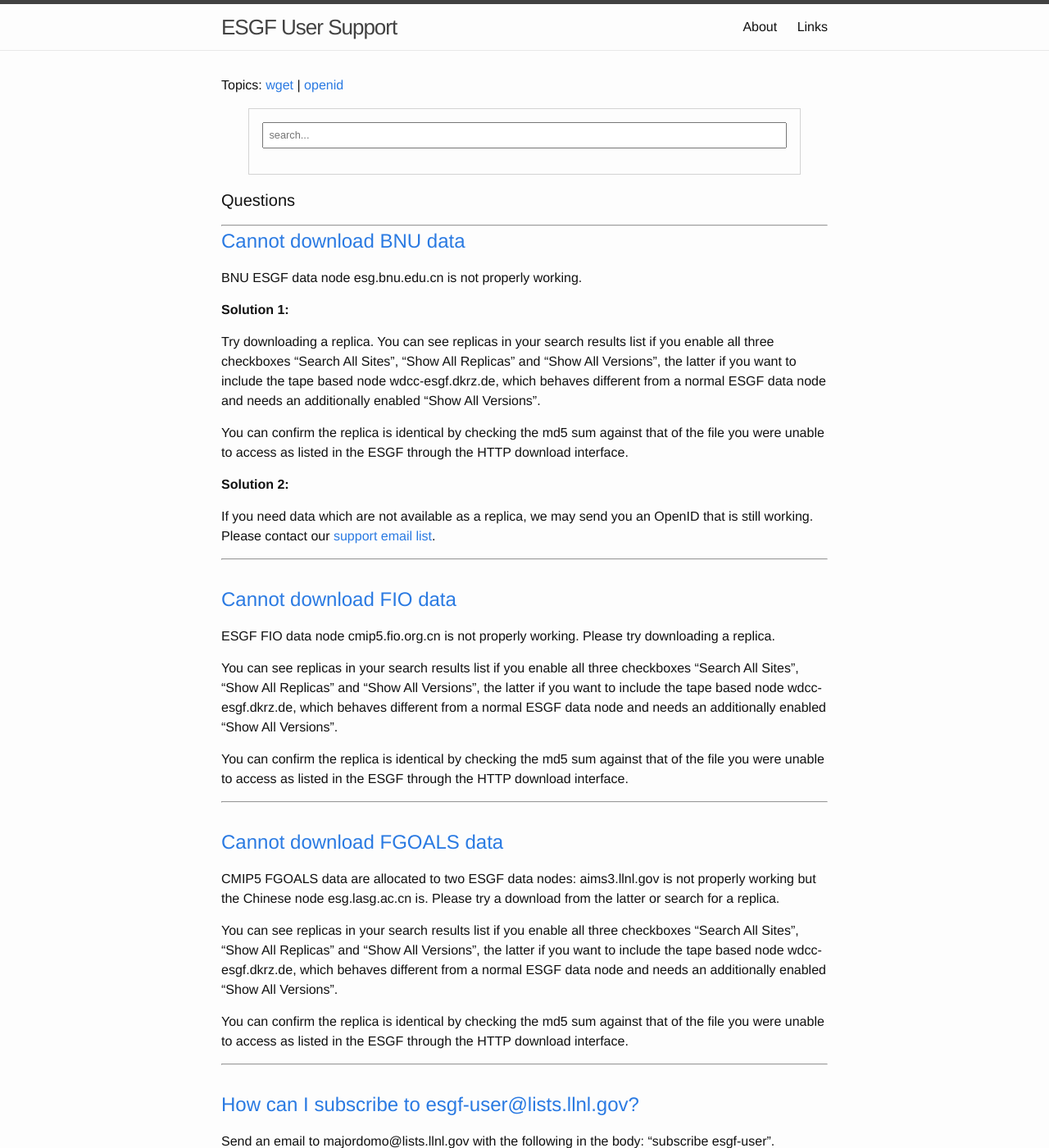
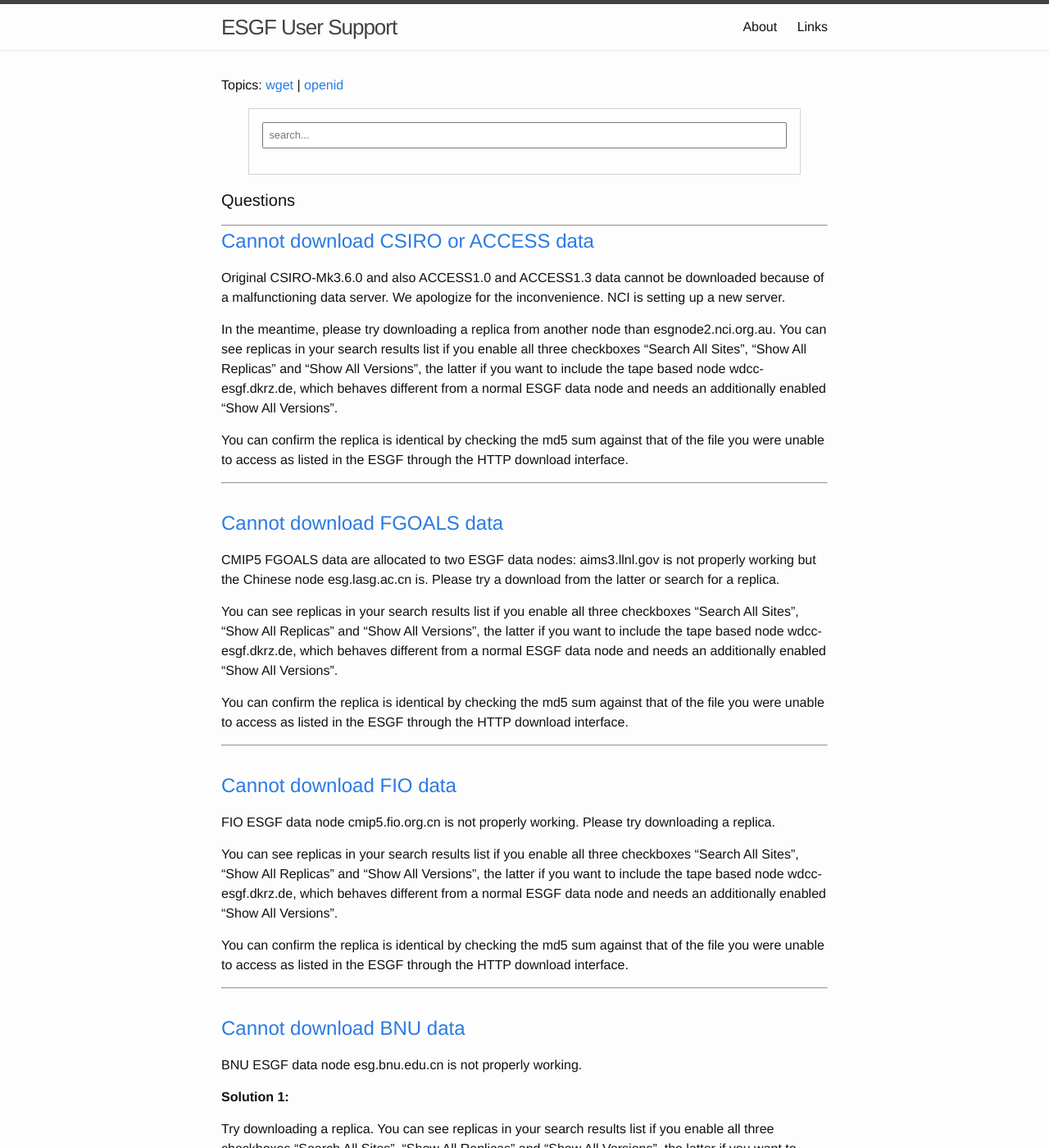
Before and after one commit to ESGF/esgf-swt, a Jekyll site: the page built from index.html, in a window 1280 px wide and 1400 px high. Shown: the whole window at 82% size. Built offline with Jekyll 4.4.1, drawn with Linux system fonts in a browser that asks for light colours; nearby versions of some CDN libraries; some of the changed text lies outside the part shown.

Commit message:
TR: Topics completed

```diff
--- a/_posts/2015-02-17-CSIRO-ACCESS-download-failed.markdown
+++ b/_posts/2015-02-17-CSIRO-ACCESS-download-failed.markdown
@@ -1,13 +1,13 @@
 ---
 layout: post                     #<-- don't touch
 title:  "Cannot download CSIRO or ACCESS data"    #<-- keep the quotes " ... "
-categories: download             #<-- No quotes, comma separated tags
-date:   2015-04-29 20:20:00      #<-- current date and time
+categories: download, wget, HTTP #<-- No quotes, comma separated tags
+date:   2015-05-04 20:20:00      #<-- current date and time
 author: Torsten Rathmann         #<-- Replace with the name
 ---
 
 Original CSIRO-Mk3.6.0 and also ACCESS1.0 and ACCESS1.3 data cannot be downloaded because of a malfunctioning data server. We apologize for the inconvenience. NCI is setting up a new server.
 
-In the meantime, please try downloading a replica from another node than esgnode2.nci.org.au.  You can see replicas in your search results list if you enable all three checkboxes "Search All Sites", "Show All Replicas" and "Show All Versions", the latter if you want to include the tape based node wdcc-esgf.dkrz.de, which behaves different from a normal ESGF data node and needs an additionally enabled "Show All Versions". Download of replicas is possible in the same way as for originals.
+In the meantime, please try downloading a replica from another node than esgnode2.nci.org.au.  You can see replicas in your search results list if you enable all three checkboxes "Search All Sites", "Show All Replicas" and "Show All Versions", the latter if you want to include the tape based node wdcc-esgf.dkrz.de, which behaves different from a normal ESGF data node and needs an additionally enabled "Show All Versions".
 
 You can confirm the replica is identical by checking the md5 sum against that of the file you were unable to access as listed in the ESGF through the HTTP download interface.
--- a/_posts/2015-05-04-FGOAL-download-failed.markdown
+++ b/_posts/2015-05-04-FGOAL-download-failed.markdown
@@ -1,8 +1,8 @@
 ---
 layout: post                     #<-- don't touch
 title:  "Cannot download FGOALS data" #<-- keep the quotes " ... "
-categories: support              #<-- No quotes, comma separated tags
-date:   2015-05-04 19:00:00      #<-- current date and time
+categories: download, wget, HTTP #<-- No quotes, comma separated tags
+date:   2015-05-04 20:15:00      #<-- current date and time
 author: Torsten Rathmann         #<-- Replace with the name
 ---
 
--- a/_posts/2015-05-04-FIO-download-failed.markdown
+++ b/_posts/2015-05-04-FIO-download-failed.markdown
@@ -1,12 +1,12 @@
 ---
 layout: post                     #<-- don't touch
 title:  "Cannot download FIO data" #<-- keep the quotes " ... "
-categories: support              #<-- No quotes, comma separated tags
-date:   2015-05-04 19:25:00      #<-- current date and time
+categories: download, wget, HTTP #<-- No quotes, comma separated tags
+date:   2015-05-04 20:10:00      #<-- current date and time
 author: Torsten Rathmann         #<-- Replace with the name
 ---
 
-ESGF FIO data node cmip5.fio.org.cn is not properly working. Please try downloading a replica.
+FIO ESGF data node cmip5.fio.org.cn is not properly working. Please try downloading a replica.
 
 You can see replicas in your search results list if you enable all three checkboxes "Search All Sites", "Show All Replicas" and "Show All Versions", the latter if you want to include the tape based node wdcc-esgf.dkrz.de, which behaves different from a normal ESGF data node and needs an additionally enabled "Show All Versions".
 
```
